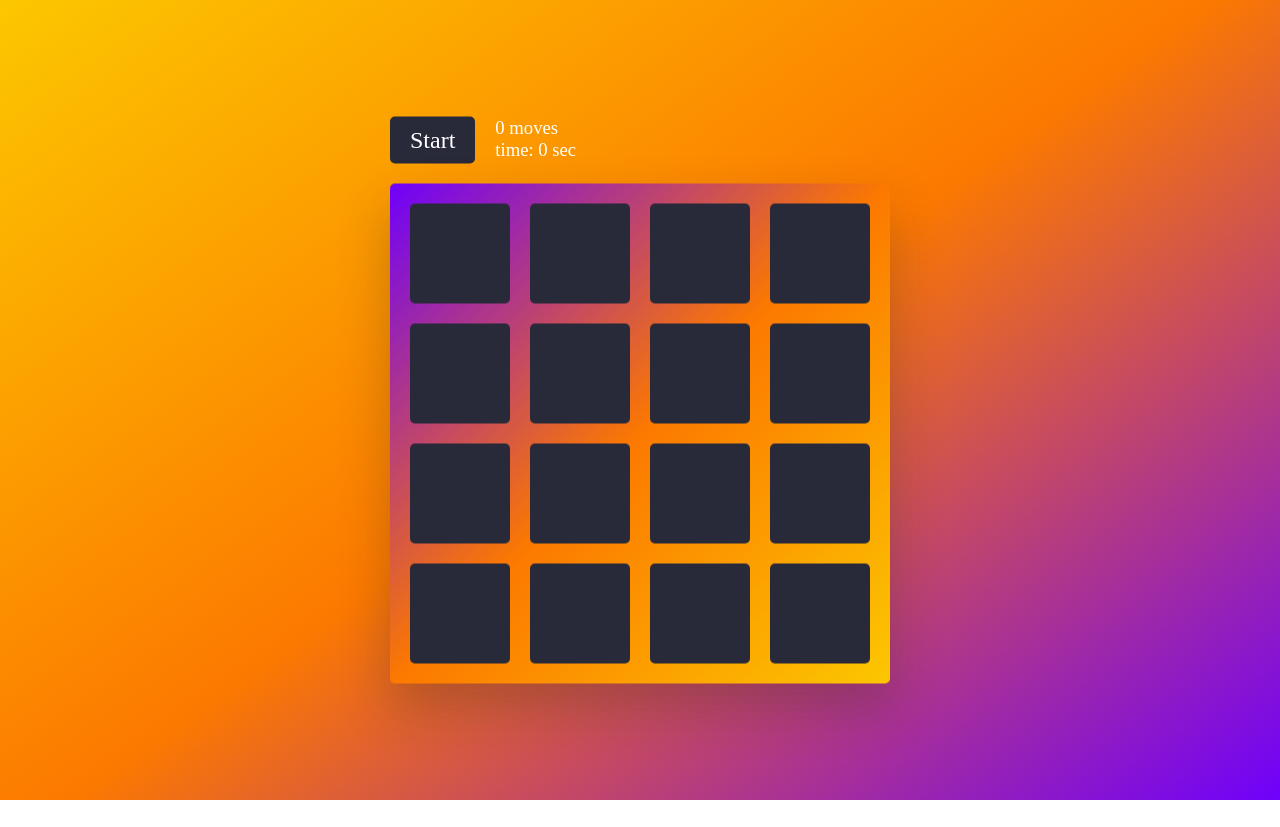
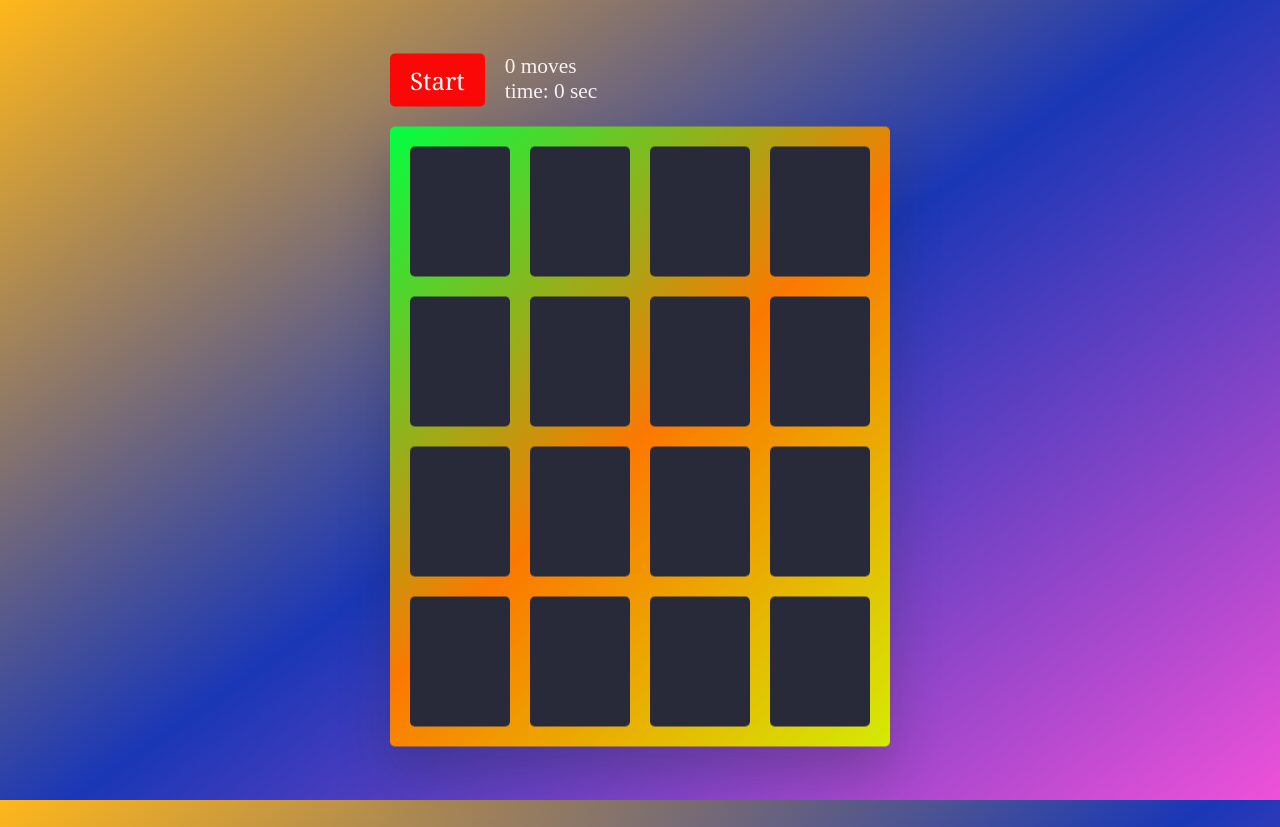
Before and after one commit to GreggLedoux/browserGameMilestone, a plain HTML site: page index.html in a window 1280 px wide. Before the commit the page ends 800 px from the top, so only its background shows below. Drawn offline with Linux system fonts and the light colour scheme; a web font is replaced by a local one.

Commit message:
changed some colors

```diff
--- a/assets/style.css
+++ b/assets/style.css
@@ -1,12 +1,9 @@
-@font-face {
-    font-family: Fredoka;
-    src: url(./FredokaOne-Regular.ttf);
-}
+
 
 html {
     width: 100%;
     height: 100%;
-    background: linear-gradient(325deg,  #6f00fc 0%,#fc7900 50%,#fcc700 100%);
+    background: linear-gradient(325deg,  #ee51d9 0%,#1a37b6 50%,#ffb71b 100%);
     font-family: Fredoka;
 }
 
@@ -24,23 +21,23 @@ html {
 }
 
 button {
-    background: #282A3A;
+    background: #fa0808;
     color: #FFF;
     border-radius: 5px;
     padding: 10px 20px;
     border: 0;
     cursor: pointer;
-    font-family: Fredoka;
+    font-family: Cambria, Cochin, Georgia, Times, 'Times New Roman', serif;
     font-size: 18pt;
 }
 
 .disabled {
-    color: #757575;
+    color: #130101;
 }
 
 .stats {
-    color: #FFF;
-    font-size: 14pt;
+    color: rgb(247, 241, 241);
+    font-size: 16pt;
 }
 
 .board-container {
@@ -51,7 +48,7 @@ button {
 .win {
     border-radius: 5px;
     box-shadow: 0 25px 50px rgb(33 33 33 / 25%);
-    background: linear-gradient(135deg,  #6f00fc 0%,#fc7900 50%,#fcc700 100%);
+    background: linear-gradient(135deg,  #02ff41 0%,#fc7900 50%,#d4eb04 100%);
     transition: transform .6s cubic-bezier(0.4, 0.0, 0.2, 1);
     backface-visibility: hidden;
 }
@@ -74,7 +71,7 @@ button {
 .card {
     position: relative;
     width: 100px;
-    height: 100px;
+    height: 130px;
     cursor: pointer;
 }
 
@@ -113,7 +110,7 @@ button {
     width: 100%;
     height: 100%;
     text-align: center;
-    background: #FDF8E6;
+    background: #ffee00;
     transform: rotateY(180deg) rotateZ(50deg);
 }
 
```
